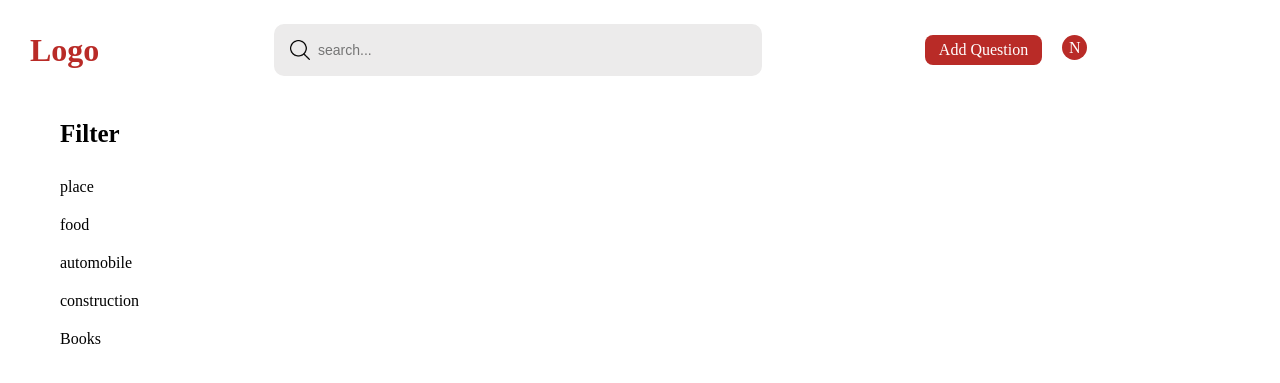
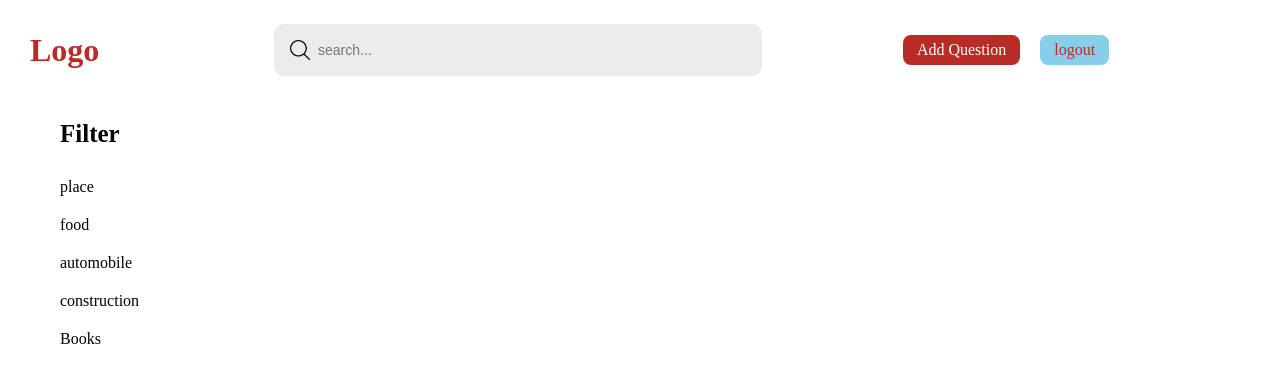
Before and after one commit to muhammednadeerrahman/quora_project, a Django app: page / in a window 1280 px wide. Shown: the top 383 px of the page. Run offline with Django 4.2, Linux system fonts and the light colour scheme; the visitor is signed in with stand-in values (Sample User, id 1); data that the repository does not hold is empty; some libraries are stand-ins or nearby versions.

Commit message:
delete button  working ready

```diff
--- a/quora/models.py
+++ b/quora/models.py
@@ -18,7 +18,8 @@ class Question(models.Model):
     is_deleted = models.BooleanField(default=False)
     is_draft = models.BooleanField(default=False)
 
-    def _str__(self):
+
+    def __str__(self):
         return self.question
 
 class Answer (models.Model):
@@ -33,5 +34,5 @@ class Answer (models.Model):
         ordering = ["-id"]
 
 
-    def _str__(self):
+    def __str__(self):
         return self.answer
--- a/quora/urls.py
+++ b/quora/urls.py
@@ -9,6 +9,5 @@ urlpatterns = [
     path('answer/<int:id>', views.answer, name = "answer"),
     path('like/<int:id>', views.like, name = "like"),
     path('deleteA/<int:id>', views.deleteA, name = "deleteA"),
-    path('editAnswer/<int:id>', views.editAnswer, name = "editAnswer"),
 
 ]
--- a/static/css/style.css
+++ b/static/css/style.css
@@ -73,37 +73,19 @@ header div.right a.question{
     margin-right: 20px;
 
 }
-header div.right div.profile{
-    border-radius: 50%;
-    width: 25px;
-    height: 25px;
-    background-color: #b92b27;
+header div.right a.button{
+
+    background-color: skyblue;
     color: #fff;
-    display: flex;
+    display: block;
     align-items: center;
-    justify-content: center;
-
+    padding:6px 14px;
+    color: #b92b27;
+    border-radius: 8px;
+    border: none;
 }
-header div.right div.profile span{
-    width: 100%;
-    height: 100%;
-    display: flex;
-    border-radius: 50%;
-    align-items: center;
-    justify-content: center;
-    display: flex;
 
 
-}
-header div.right div.profile h5.name{
-
-}
-header div.right div.profile h5.email{
-
-}
-header div.right div.profile button.logout{
-
-}
 section#main {
     display: flex;
 
--- a/templates/web/includes/header.html
+++ b/templates/web/includes/header.html
@@ -13,13 +13,13 @@
         {% if request.user.is_authenticated %}
             <a href=" {% url 'quora:create' %}" class="question" >Add Question</a>
         {% else %}
-            <a href=" {% url 'user:login' %}" >Answer</a>
+            <a href=" {% url 'user:login' %}" class="question" >Add Question</a>
         {% endif %}
-        <div class="profile">
-            <span>N</span>
-            <!-- <h5 class="name">nadeer</h5>
-            <h5 class="email">nadeeer@example.com</h5>
-            <button class="logout">Log out</button> -->
-        </div>
+
+        {% if request.user.is_authenticated %}
+            <a href="{% url 'user:logout' %}" class="button">logout</a>
+        {% else %}
+            <a href="{% url 'user:login' %}" class="button">login</a>
+        {% endif %}
     </div>
 </header>
--- a/templates/web/index.html
+++ b/templates/web/index.html
@@ -37,6 +37,13 @@
                     </div>
                     <div class="main">
                             <h4 class="question">{{question.question}}</h4>
+
+                            {% if question.name.user == request.user %}
+                            <div class="delete">
+                                <a href="{% url 'quora:deleteQ' id=question.id%}" class="action-button reload">delete Question</a>
+                            </div>
+                            {% endif %}
+
                             {% if request.user.is_authenticated %}
                                 <a href=" {% url 'quora:answer' id=question.id %}" >Answer</a>
                             {% else %}
@@ -44,6 +51,7 @@
                              {% endif %}
 
                             {% for answer in question.answer_set.all %}
+                            {% if  not answer.is_deleted %}
                             <div class="item">
                                 <h5>{{answer.username}}</h5>
                                 <h6>{{answer.date}}</h6>
@@ -51,7 +59,11 @@
                                     {{answer.answer}}
 
                                 </p>
-                                <p>{{answer.like}}</p>
+                                {% if answer.username.user == request.user %}
+                                <div class="delete">
+                                    <a href="{% url 'quora:deleteA' id=answer.id%}" class="action-button reload">delete Answer</a>
+                                </div>
+                                {% endif %}
                                 {% if user.is_authenticated %}
                                     {% if request.user in answer.like.all %}
                                         <div class="like">
@@ -67,12 +79,14 @@
                                         </div>
                                     {% endif %}
                                 {% else %}
+
                                 <div class="like">
                                     <img  src="{% static 'images/heart1.png' %}" alt="userliked">
                                     <h5>{{answer.like.count}} likes</h5>
                                 </div>
                                 {% endif %}
                             </div>
+                            {% endif %}
                             {% endfor %}
                     </div>
                 </div>
```
Also changed, not shown: main/decorators.py (added, +42 -0 lines), quora/views.py (+15 -38 lines).
